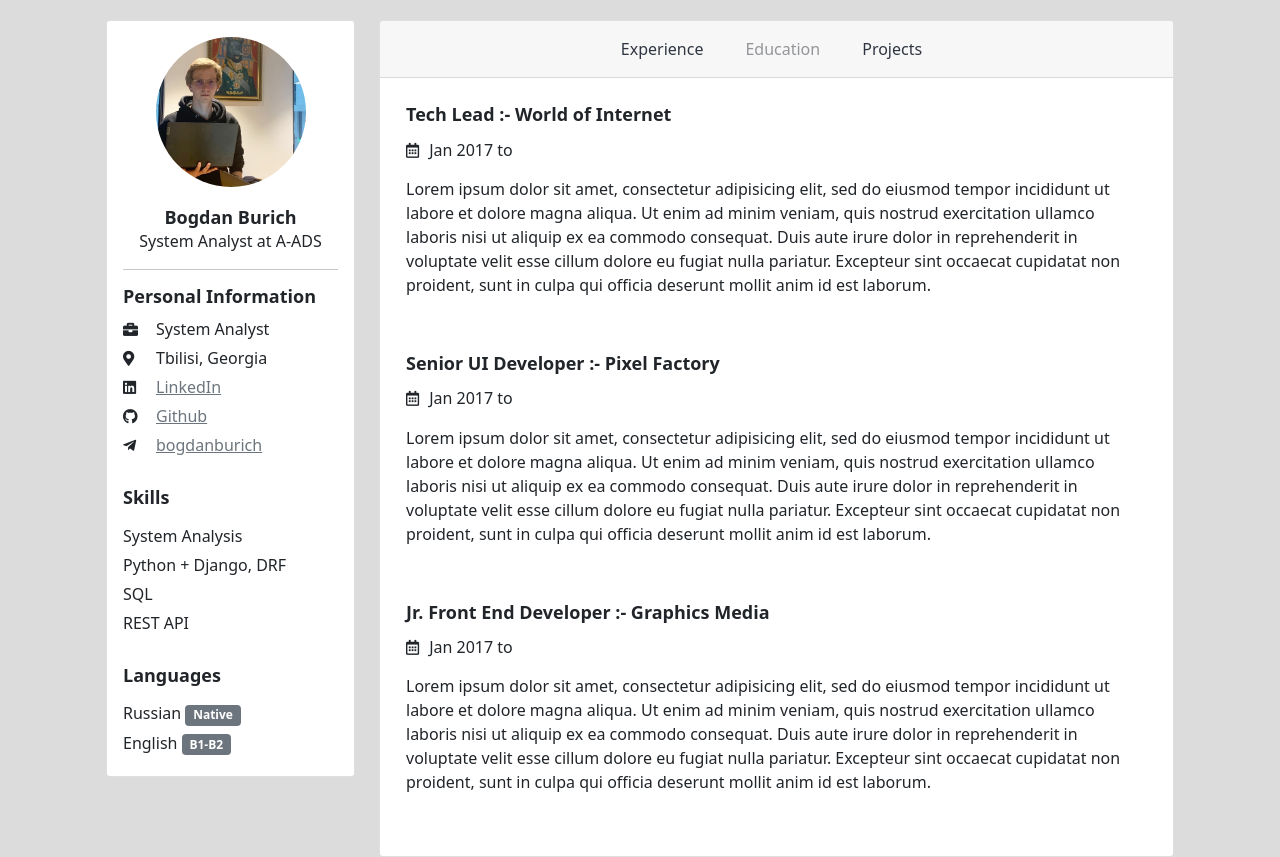
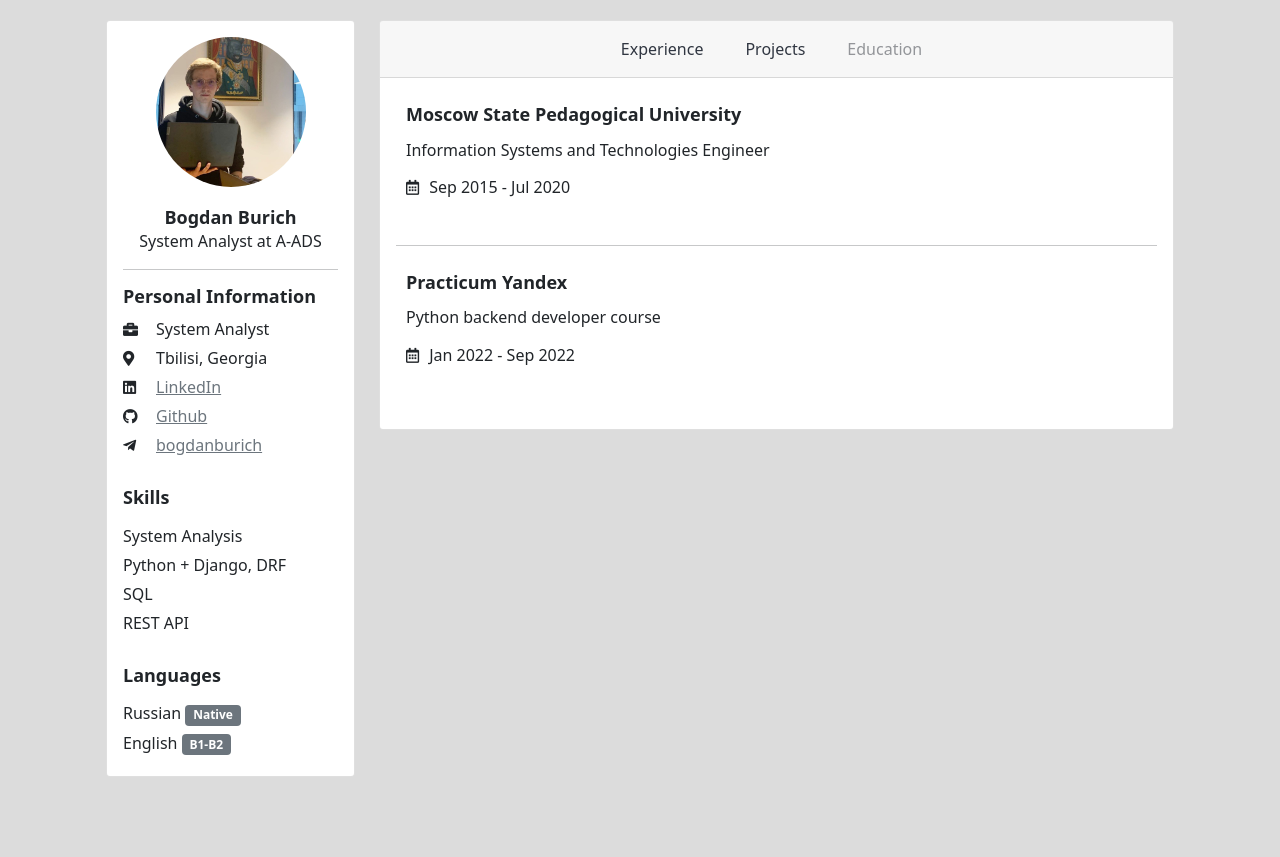
Before and after one commit to bogdanburich/bburich, a Django app: page / in a window 1280 px wide, after a click on "Education". After the commit the page ends 776 px from the top, so only its background shows below. Run offline with Django 3.2, Linux system fonts and the light colour scheme; some libraries are stand-ins or nearby versions.

Commit message:
update education template

```diff
--- a/bburich/templates/main_page/_education-tab.html
+++ b/bburich/templates/main_page/_education-tab.html
@@ -1,17 +1,13 @@
 <div class="tab-pane fade" id="education" role="tabpanel" aria-labelledby="education-tab">
     <div class="work-container">
-        <h3>Tech Lead :- World of Internet</h3>
-        <h4><i class="far fa-calendar-alt"></i>Jan 2017 to <span class="badge badge-info">Current</span></h4>
-        <p>Lorem ipsum dolor sit amet, consectetur adipisicing elit, sed do eiusmod tempor incididunt ut labore et dolore magna aliqua. Ut enim ad minim veniam, quis nostrud exercitation ullamco laboris nisi ut aliquip ex ea commodo consequat. Duis aute irure dolor in reprehenderit in voluptate velit esse cillum dolore eu fugiat nulla pariatur. Excepteur sint occaecat cupidatat non proident, sunt in culpa qui officia deserunt mollit anim id est laborum.</p>
+        <h3>Moscow State Pedagogical University</h3>
+        <h4>Information Systems and Technologies Engineer</h4>
+        <p><i class="far fa-calendar-alt"></i>Sep 2015 - Jul 2020</p>
     </div>
+    <hr>
     <div class="work-container">
-        <h3>Senior UI Developer :- Pixel Factory</h3>
-        <h4><i class="far fa-calendar-alt"></i>Jan 2017 to <span class="badge badge-info">Current</span></h4>
-        <p>Lorem ipsum dolor sit amet, consectetur adipisicing elit, sed do eiusmod tempor incididunt ut labore et dolore magna aliqua. Ut enim ad minim veniam, quis nostrud exercitation ullamco laboris nisi ut aliquip ex ea commodo consequat. Duis aute irure dolor in reprehenderit in voluptate velit esse cillum dolore eu fugiat nulla pariatur. Excepteur sint occaecat cupidatat non proident, sunt in culpa qui officia deserunt mollit anim id est laborum.</p>
-    </div>
-    <div class="work-container">
-        <h3>Jr. Front End Developer :- Graphics Media</h3>
-        <h4><i class="far fa-calendar-alt"></i>Jan 2017 to <span class="badge badge-info">Current</span></h4>
-        <p>Lorem ipsum dolor sit amet, consectetur adipisicing elit, sed do eiusmod tempor incididunt ut labore et dolore magna aliqua. Ut enim ad minim veniam, quis nostrud exercitation ullamco laboris nisi ut aliquip ex ea commodo consequat. Duis aute irure dolor in reprehenderit in voluptate velit esse cillum dolore eu fugiat nulla pariatur. Excepteur sint occaecat cupidatat non proident, sunt in culpa qui officia deserunt mollit anim id est laborum.</p>
+        <h3>Practicum Yandex</h3>
+        <h4>Python backend developer course</h4>
+        <p><i class="far fa-calendar-alt"></i>Jan 2022 - Sep 2022</p>
     </div>
 </div>
--- a/bburich/templates/main_page/index.html
+++ b/bburich/templates/main_page/index.html
@@ -18,18 +18,18 @@ Bogdan Burich
                             <button class="nav-link active" id="home-tab" data-bs-toggle="tab" data-bs-target="#home" type="button" role="tab" aria-controls="home" aria-selected="true">Experience</button>
                         </li>
                         <li class="nav-item" role="presentation">
-                            <button class="nav-link" id="education-tab" data-bs-toggle="tab" data-bs-target="#education" type="button" role="tab" aria-controls="education" aria-selected="false">Education</button>
+                            <button class="nav-link" id="projects-tab" data-bs-toggle="tab" data-bs-target="#projects" type="button" role="tab" aria-controls="projects" aria-selected="false">Projects</button>
                         </li>
                         <li class="nav-item" role="presentation">
-                            <button class="nav-link" id="projects-tab" data-bs-toggle="tab" data-bs-target="#projects" type="button" role="tab" aria-controls="projects" aria-selected="false">Projects</button>
+                            <button class="nav-link" id="education-tab" data-bs-toggle="tab" data-bs-target="#education" type="button" role="tab" aria-controls="education" aria-selected="false">Education</button>
                         </li>
                     </ul>
                 </div>
                 <div class="card-body">
                     <div class="tab-content" id="myTabContent">
                         {% include 'main_page/_home-tab.html' %}
+                        {% include 'main_page/_projects-tab.html' %}
                         {% include 'main_page/_education-tab.html' %}
-                        {% include 'main_page/_projects-tab.html' %}
                     </div>
                 </div>
             </div>
```
